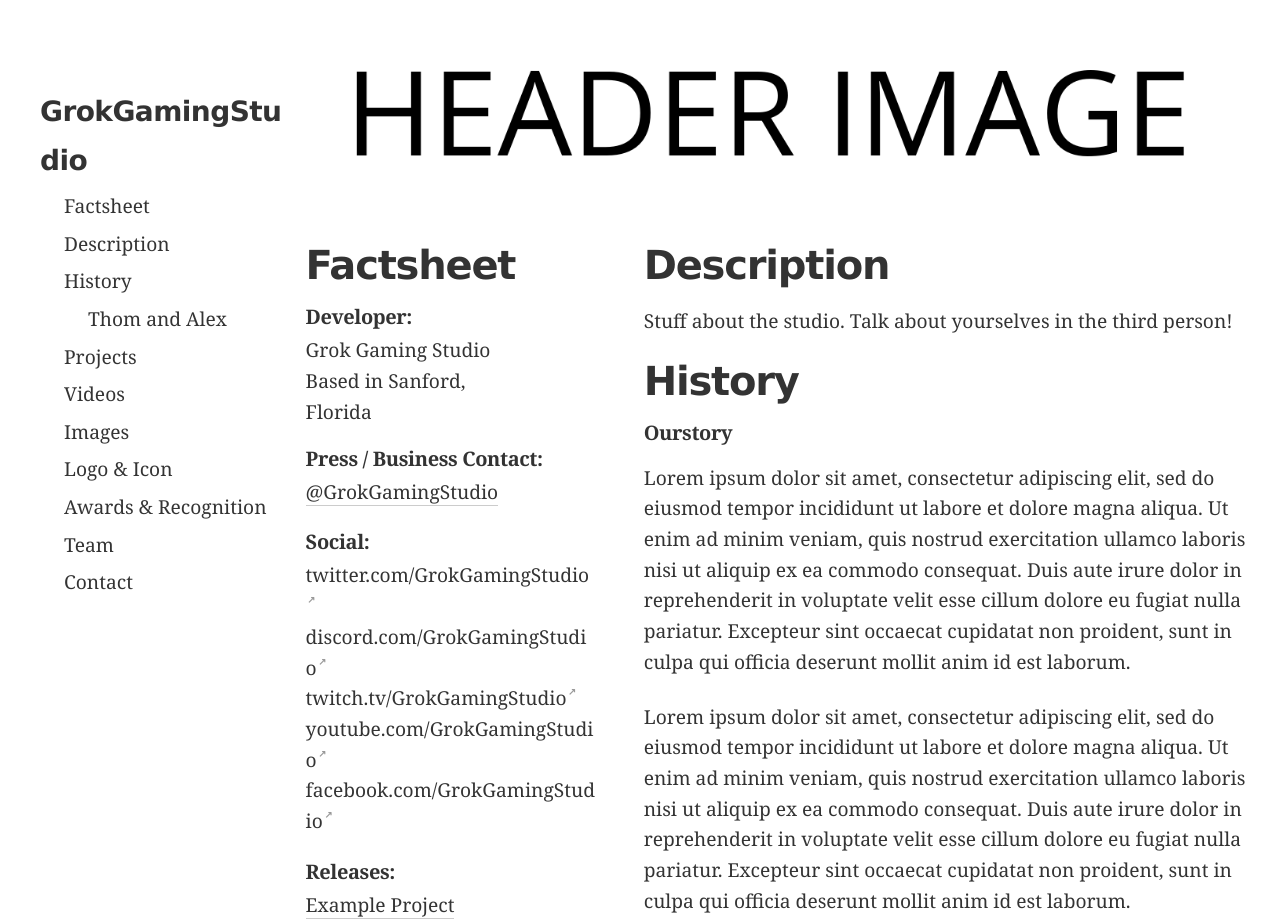
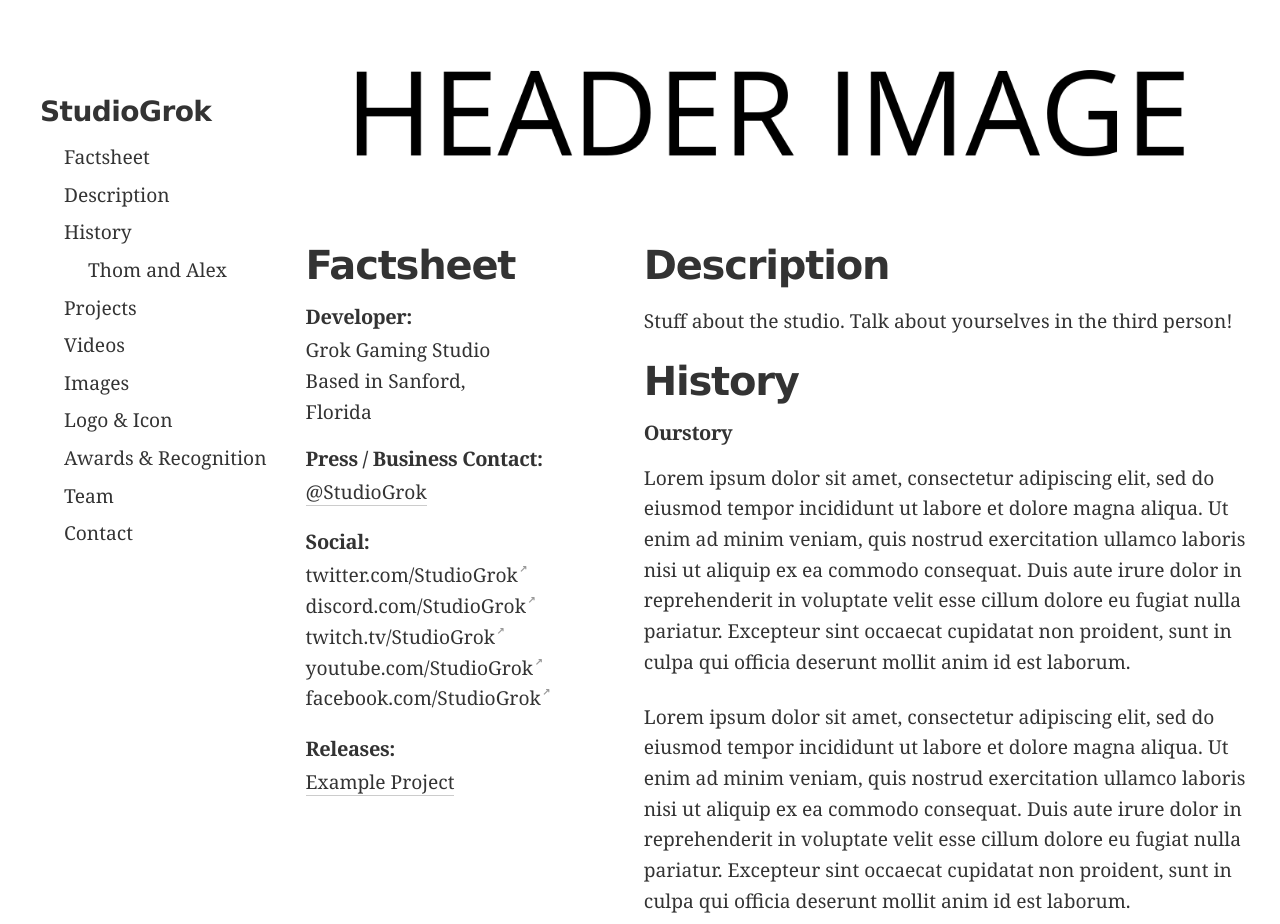
Before and after one commit to StudioGrok/Senpie, a plain HTML site: page index.html in a window 1280 px wide. Shown: the top 924 px of the page. Drawn offline with Linux system fonts and the light colour scheme.

Commit message:
Update index.html

```diff
--- a/index.html
+++ b/index.html
@@ -5,7 +5,7 @@
     <meta http-equiv="X-UA-Compatible" content="IE=edge">
     <meta name="viewport" content="width=device-width, initial-scale=1">
 
-    <title>Grok Gaming Studio</title>
+    <title>Studio Grok</title>
     <link rel="stylesheet" href="./assets/css/style.min.css">
 </head>
 
@@ -13,7 +13,7 @@
     <nav>
         <ul>
             <li>
-                <h1><a href=".">GrokGamingStudio</a></h1>
+                <h1><a href=".">StudioGrok</a></h1>
                 <ul>
                     <li><a href="#factsheet">Factsheet</a></li>
                     <li><a href="#description">Description</a></li>
@@ -42,15 +42,15 @@
             <div id="factsheet" class="w-33 w-s-10">
                 <h2>Factsheet</h2>
                 <div><h3>Developer:</h3><address>Grok Gaming Studio<br>Based in Sanford,<br>Florida</address></div>
-                <div><h3>Press / Business Contact:</h3><p><a href="mailto:grokgamingstudio@protonmail.com">@GrokGamingStudio</a></p></div>
+                <div><h3>Press / Business Contact:</h3><p><a href="mailto:StudioGrok@protonmail.com">@StudioGrok</a></p></div>
                 <div>
                     <h3>Social:</h3>
                     <p>
-                        <a href="//twitter.com/GrokGameStudio" target="_blank" class="external">twitter.com/GrokGamingStudio</a><br>
-                        <a href="//discord.com/invite/zBczzYH" target="_blank" class="external">discord.com/GrokGamingStudio</a><br>
-                        <a href="//twitch.tv/GrokGameStudio" target="_blank" class="external">twitch.tv/GrokGamingStudio</a><br>
-                        <a href="//youtube.com/channel/UCr5_22Dotagu81pnrFDEzeA" target="_blank" class="external">youtube.com/GrokGamingStudio</a><br>
-                        <a href="//facebook.com/GrokGamingStudio" target="_blank" class="external">facebook.com/GrokGamingStudio</a>
+                        <a href="//twitter.com/GrokGameStudio" target="_blank" class="external">twitter.com/StudioGrok</a><br>
+                        <a href="//discord.com/invite/zBczzYH" target="_blank" class="external">discord.com/StudioGrok</a><br>
+                        <a href="//twitch.tv/GrokGameStudio" target="_blank" class="external">twitch.tv/StudioGrok</a><br>
+                        <a href="//youtube.com/channel/UCr5_22Dotagu81pnrFDEzeA" target="_blank" class="external">youtube.com/StudioGrok</a><br>
+                        <a href="//facebook.com/StudioGrok" target="_blank" class="external">facebook.com/StudioGrok</a>
                     </p>
                 </div>
                 <div>
@@ -131,16 +131,16 @@
             </div>
             <div id="contact" class="w-5 w-xs-10">
                 <h2>Contact</h2>
-                <p><strong>Inquiries</strong><br><a href="mailto:grokgamingstudio@protonmail.com">Mail Grok</a></p>
-                <p><strong>Twitter</strong><br><a href="//twitter.com/GrokGamingStudio" target="_blank" class="external">Tweet Grok</a></p>
-                <p><strong>Facebook</strong><br><a href="//facebook.com/GrokGamingStudio" target="_blank" class="external">Friend Grok</a></p>
+                <p><strong>Inquiries</strong><br><a href="mailto:StudioGrok@protonmail.com">Mail Grok</a></p>
+                <p><strong>Twitter</strong><br><a href="//twitter.com/StudioGrok" target="_blank" class="external">Tweet Grok</a></p>
+                <p><strong>Facebook</strong><br><a href="//facebook.com/StudioGrok" target="_blank" class="external">Friend Grok</a></p>
                 <p><strong>Discord</strong><br><a href="//discord.com/invite/zBczzYH" target="_blank" class="external">Chat Grok</a></p>
             </div>
         </div>
 
         <footer>
             <p>
-                <a href="//grokgamingstudio.github.io/Senpie" target="_blank" class="external">Senpie</a>
+                <a href="//StudioGrok.github.io/Senpie" target="_blank" class="external">Senpie</a>
                 by
                 <a href="//" target="_blank" class="external">Grok Gaming Studio</a>
             </p>
```
